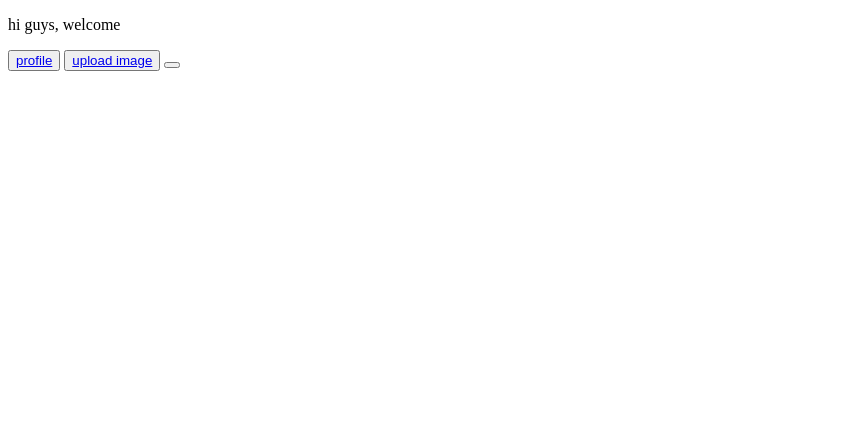
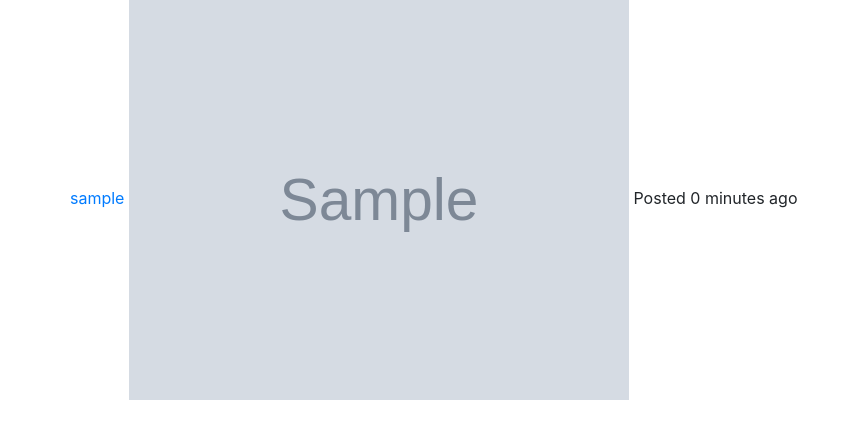
Before and after one commit to moha-abdul/instaClown, a Django app: template gram/templates/instagram/index.html in a window 1280 px wide. Shown: the top 447 px of the page, without its empty margins (0-852 px from the left). Run offline with Django 3.2, Linux system fonts and the light colour scheme; the template is opened without the code that fills it: most values are stand-ins (such as "Sample title", 1, 10 or a date in 2020); some libraries are stand-ins or nearby versions.

Commit message:
Display image

```diff
--- a/gram/admin.py
+++ b/gram/admin.py
@@ -1,5 +1,7 @@
 from django.contrib import admin
-# from .models import Uzer
+# from django.contrib.auth.models import User
+from .models import Image, Profile
 
-# admin.site.register(Uzer)
+admin.site.register(Image)
+admin.site.register(Profile)
 # Register your models here.
--- a/gram/templates/instagram/index.html
+++ b/gram/templates/instagram/index.html
@@ -1,4 +1,5 @@
-
+{% extends 'base.html'%}
+{% load staticfiles %}
 <!DOCTYPE html>
 <html lang="en">
 <head>
@@ -14,5 +15,28 @@
     <button><a href="{% url 'upload_image' %}">upload image</a></button>
 
     <button></button>
+
+
+<link rel="stylesheet" href="https://www.w3schools.com/w3css/4/w3.css"> {% block content %} {{ block.super }}
+<div class="container">
+
+    <div class="row">
+        {% for image in images %}
+
+        <div class="thumbnail">
+
+            <a href="/profile"> {{ up.username}}</a>
+
+            <img src="{{image.image_image.url}}" alt="Image" style="height:400px; width:500px">
+
+
+
+            <span>Posted {{up.pub_date|timesince}} ago </span>
+            <br><br><br>
+        </div>
+        {% endfor %}
+    </div>
+</div>
+{% endblock %}
 </body>
 </html>
--- a/gram/views.py
+++ b/gram/views.py
@@ -9,6 +9,7 @@ from django.utils.http import urlsafe_base64_encode, urlsafe_base64_decode
 from django.template.loader import render_to_string
 from .tokens import account_activation_token
 from django.contrib.auth.models import User
+from .models import Image
 from django.core.mail import EmailMessage
 
 def signup(request):
@@ -53,7 +54,8 @@ def activate(request, uidb64, token):
 
 
 def hello(request):
-    return render(request,'instagram/index.html')
+    images = Image.objects.all()
+    return render(request,'instagram/index.html',{"images":images})
 
 @login_required
 def view_profile(request,pk):
```
